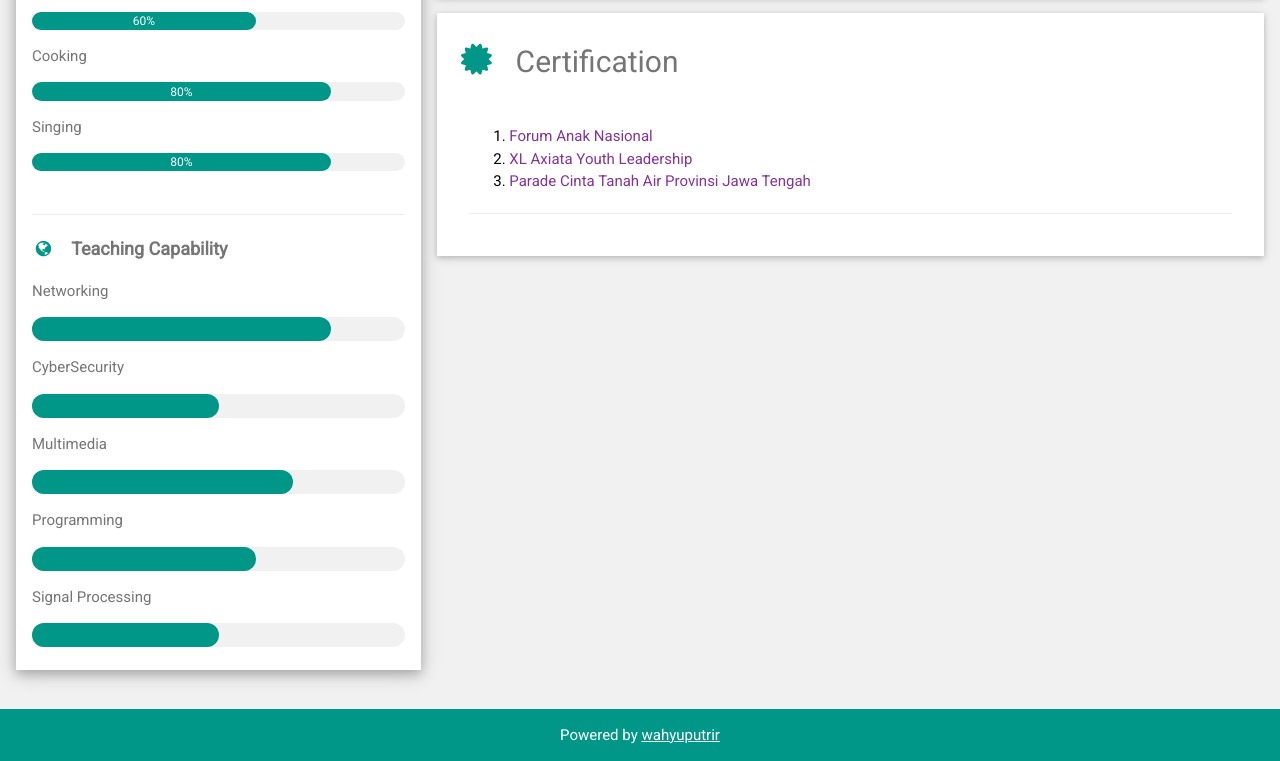
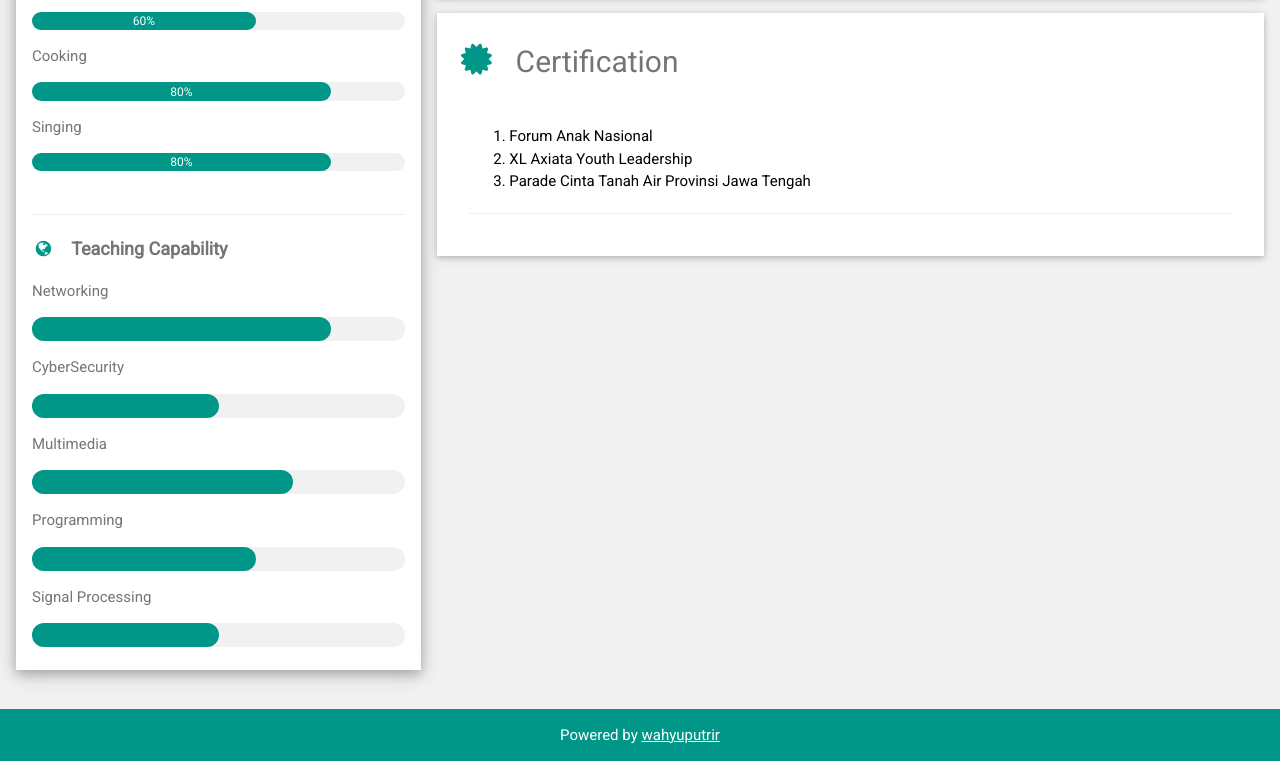
Before and after one commit to wahyuputrir/CV, a plain HTML site: page index.html in a window 1280 px wide. Shown: the part 967-1728 px from the top of the page. Drawn offline with nearby package versions, Linux system fonts and the light colour scheme.

Commit message:
Update index.html

```diff
--- a/index.html
+++ b/index.html
@@ -156,9 +156,9 @@
             <h2 class="w3-text-grey w3-padding-16"><i class="fa fa-certificate fa-fw w3-margin-right w3-xxlarge w3-text-teal"></i>Certification</h2>
             <div class="w3-container">
               <ol>
-                <li><span style="color: #853399;">Forum Anak Nasional</li>
-                <li><span style="color: #853399;">XL Axiata Youth Leadership</span></li>
-                <li><span style="color: #853399;">Parade Cinta Tanah Air Provinsi Jawa Tengah</span></li>
+                <li><span style="color: #000000;">Forum Anak Nasional</li>
+                <li><span style="color: #000000;">XL Axiata Youth Leadership</span></li>
+                <li><span style="color: #000000;">Parade Cinta Tanah Air Provinsi Jawa Tengah</span></li>
               </ol>
               <hr />
             </div>
```
